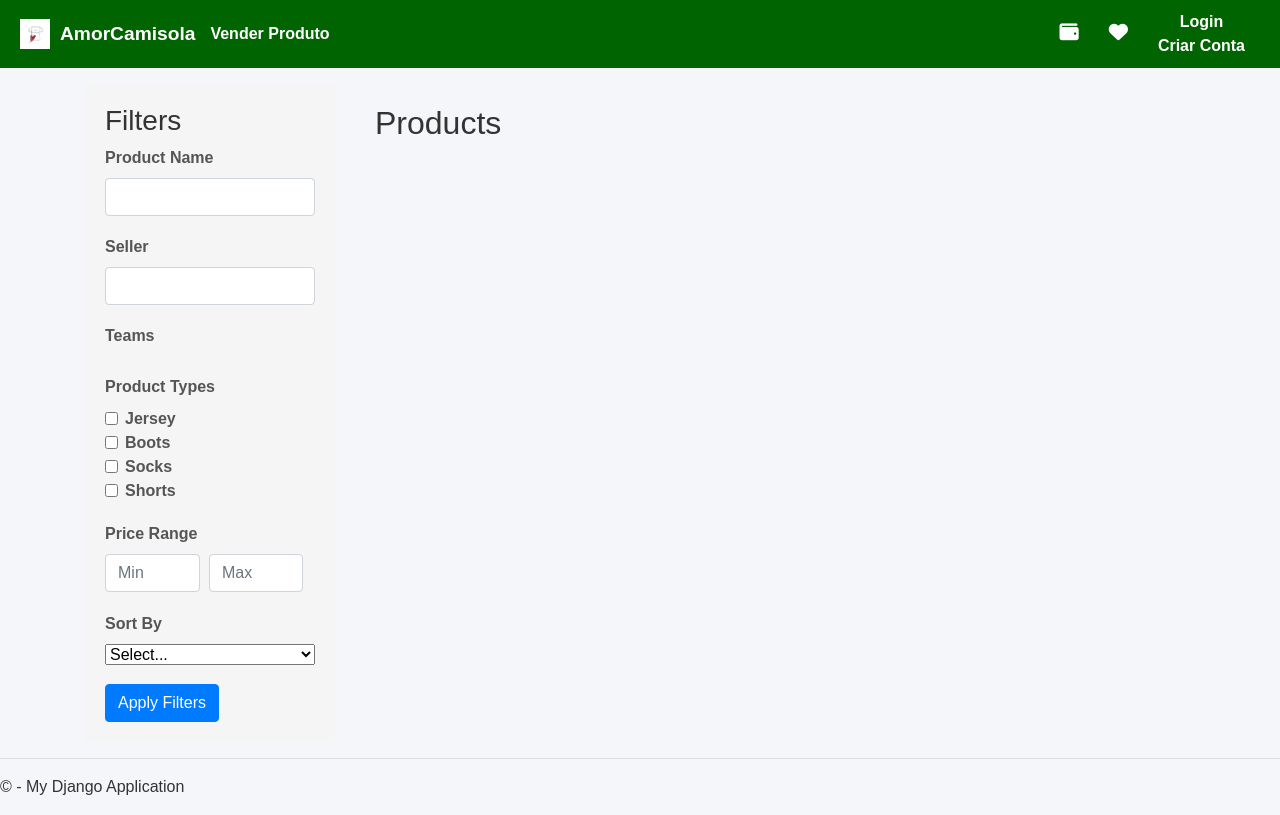
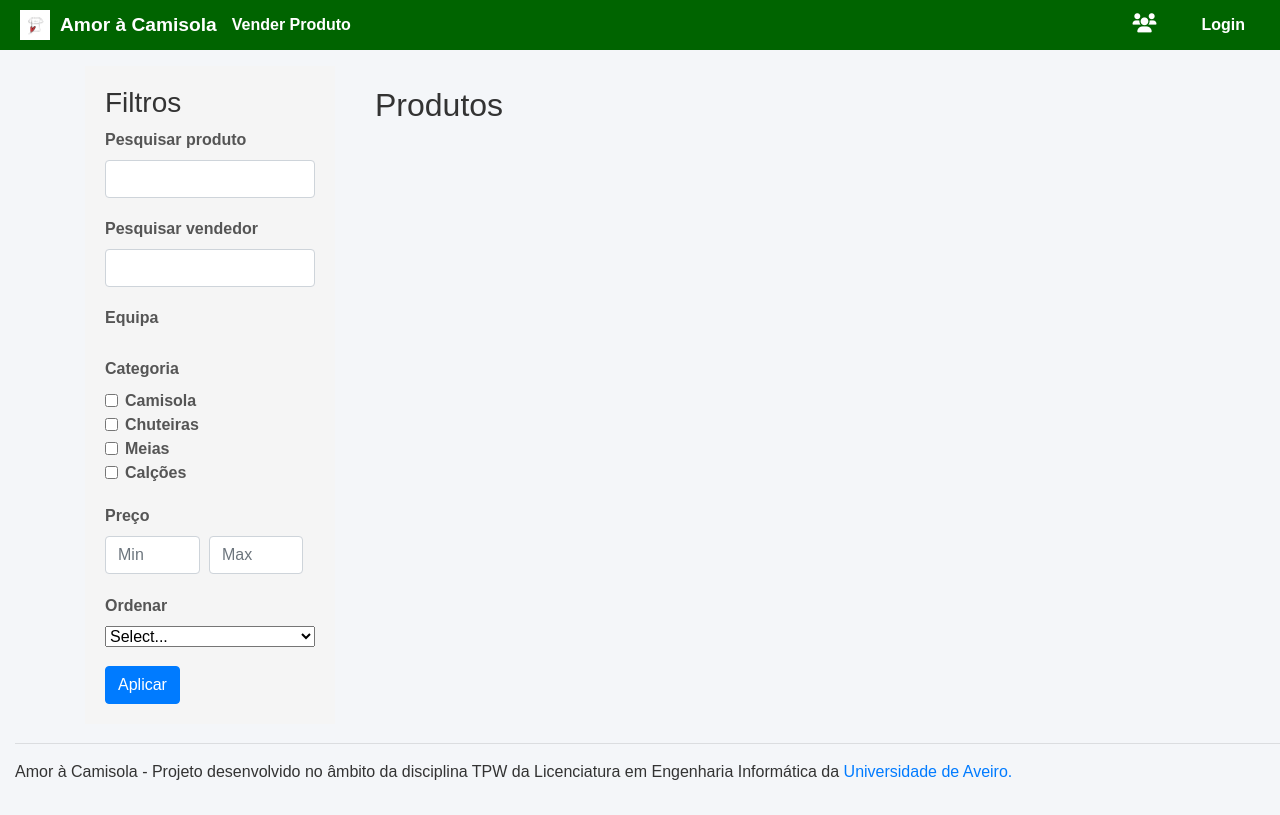
Before and after one commit to rodrigoabreu22/TPW_Project_1, a Django app: page / in a window 1280 px wide. After the commit the page ends 780 px from the top, so only its background shows below. Run offline with Django 5.2, Linux system fonts and the light colour scheme; data that the repository does not hold is empty; parts of the project's set-up code (start-up, migrations or seed data) failed here and were passed over; some libraries are stand-ins or nearby versions.

Commit message:
alterações em geral no website, pequenos ajustes, css melhorado!

```diff
--- a/AmorCamisola/forms.py
+++ b/AmorCamisola/forms.py
@@ -149,10 +149,10 @@ class ProductQuery(forms.Form):
     )
 
     PRODUCT_TYPE_CHOICES = [
-        ('Jersey', 'Jersey'),
-        ('Boots', 'Boots'),
-        ('Socks', 'Socks'),
-        ('Shorts', 'Shorts'),
+        ('Jersey', 'Camisola'),
+        ('Boots', 'Chuteiras'),
+        ('Socks', 'Meias'),
+        ('Shorts', 'Calções'),
     ]
     product_types = forms.MultipleChoiceField(
         label='Product Types',
@@ -177,12 +177,12 @@ class ProductQuery(forms.Form):
 
     # Sorting options
     SORT_CHOICES = [
-        ('price_asc', 'Price (Low to High)'),
-        ('price_desc', 'Price (High to Low)'),
-        ('name_asc', 'Product Name (A to Z)'),
-        ('name_desc', 'Product Name (Z to A)'),
-        ('seller_asc', 'Seller Name (A to Z)'),
-        ('seller_desc', 'Seller Name (Z to A)'),
+        ('price_asc', 'Preço (Menor a Maior)'),
+        ('price_desc', 'Preço (Maior a Menor)'),
+        ('name_asc', 'Name (A a Z)'),
+        ('name_desc', 'Nome (Z a A)'),
+        ('seller_asc', 'Vendedor (A a Z)'),
+        ('seller_desc', 'Vendedor (Z a A)'),
     ]
     sort_by = forms.ChoiceField(
         choices=SORT_CHOICES,
--- a/AmorCamisola/models.py
+++ b/AmorCamisola/models.py
@@ -69,10 +69,13 @@ OFFER_STATUS = (
     ('rejected', 'Rejeitado')
 )
 
+phone_validator = RegexValidator(regex=r'^\d{9}$', message="Phone number must be exactly 9 digits.")
+
 class UserProfile(models.Model):
     user = models.OneToOneField(User, on_delete=models.CASCADE)
     address = models.CharField(max_length=50)
-    phone = PhoneNumberField(unique=True, null=False, blank=False)
+
+    phone = models.CharField(max_length=9,unique=True,null=False,blank=False,validators=[phone_validator])
     image = models.FileField()
     wallet = models.DecimalField(max_digits=50, decimal_places=2, default=0)
 
@@ -174,6 +177,7 @@ class Boots(models.Model):
     def __str__(self):
         return self.product.__str__()
 
+
 class Offer(models.Model):
     buyer = models.ForeignKey(UserProfile, on_delete=models.CASCADE, related_name='buyer')
     product = models.ForeignKey(Product, on_delete=models.CASCADE)
--- a/AmorCamisola/static/css/login.css
+++ b/AmorCamisola/static/css/login.css
@@ -12,7 +12,7 @@ body, html {
     align-items: center;
     justify-content: center;
     min-height: 100vh;
-    background-color: darkslategray;
+    background-color: green;
 }
 
 .login-card {
--- a/AmorCamisola/templates/account.html
+++ b/AmorCamisola/templates/account.html
@@ -14,7 +14,7 @@
 </head>
 <body>
 <div class="container mt-5">
-    <h2>Configurações da Conta</h2>
+    <h2>Configurações <de></de> Conta</h2>
 
     <!-- Mensagem de Sucesso ou Erro -->
     {% if success %}
@@ -29,7 +29,7 @@
         {% csrf_token %}
         <h4 class="text-center">Foto de Perfil</h4>
         <div class="d-flex justify-content-center mb-3">
-            <img src="{% if account.image %}/media/{{ account.image.name }}{% else %}{% static 'fonts/imgs/defaultUser.png' %}{% endif %}"
+            <img src="{% if profile.image %}/media/{{ profile.image.name }}{% else %}{% static 'fonts/imgs/defaultUser.png' %}{% endif %}"
                  style="width: 10vw; height: 9vw; object-fit: cover"
                  class="rounded-circle" alt="">
         </div>
--- a/AmorCamisola/templates/home.html
+++ b/AmorCamisola/templates/home.html
@@ -6,22 +6,21 @@
 
 
 <div class="homepage-container">
-    <!-- Filtros na Barra Lateral Esquerda -->
     <div class="sidebar-filters">
-        <h3>Filters</h3>
+        <h3>Filtros</h3>
         <form method="GET" action="{% url 'home' %}">
             <div class="form-group">
-                <label for="id_name_query">Product Name</label>
+                <label for="id_name_query">Pesquisar produto</label>
                 <input type="text" class="form-control" id="id_name_query" name="name_query" value="{{ request.GET.name_query }}">
             </div>
 
             <div class="form-group">
-                <label for="id_user_query">Seller</label>
+                <label for="id_user_query">Pesquisar vendedor</label>
                 <input type="text" class="form-control" id="id_user_query" name="user_query" value="{{ request.GET.user_query }}">
             </div>
 
             <div class="form-group">
-                <label>Teams</label>
+                <label>Equipa</label>
                 <div>
                     {% for team in form.teams %}
                         <div class="form-check">
@@ -34,7 +33,7 @@
             </div>
 
             <div class="form-group">
-                <label>Product Types</label>
+                <label>Categoria</label>
                 <div>
                     {% for product_type in form.product_types %}
                         <div class="form-check">
@@ -47,7 +46,7 @@
             </div>
 
             <div class="form-group">
-                <label>Price Range</label>
+                <label>Preço</label>
                 <div class="price-range">
                     <input type="number" class="form-control" id="id_min_price" name="min_price" step="0.01" placeholder="Min" value="{{ request.GET.min_price }}">
                     <input type="number" class="form-control" id="id_max_price" name="max_price" step="0.01" placeholder="Max" value="{{ request.GET.max_price }}">
@@ -55,7 +54,7 @@
             </div>
 
             <div class="form-group">
-                <label for="id_sort_by">Sort By</label>
+                <label for="id_sort_by">Ordenar</label>
                 <select id="id_sort_by" name="sort_by">
                     <option value="">Select...</option>
                     {% for value, label in form.sort_by.field.choices %}
@@ -64,20 +63,21 @@
                 </select>
             </div>
 
-            <button type="submit" class="btn btn-primary">Apply Filters</button>
+            <button type="submit" class="btn btn-primary">Aplicar</button>
         </form>
     </div>
 
-    <!-- Exibição de Produtos -->
     <div class="products-display">
-        <h2>Products</h2>
+        <h2>Produtos</h2>
         <div class="product-list">
             {% for product in products %}
                 <div class="product-card">
-                    <img src="{{ product.image.url }}" alt="{{ product.name }}" class="product-image">
+                    <a href="{% url 'detailedproduct' id=product.id %}">
+                        <img src="{{ product.image.url }}" alt="{{ product.name }} de {{ user.username }}" class="card-img-top img-fluid rounded">
+                    </a>
                     <h5 class="product-name">{{ product.name }}</h5>
-                    <p class="product-seller">Seller: {{ product.seller.username }}</p>
-                    <p class="product-price">${{ product.price }}</p>
+                    <p class="product-seller">Seller: <a href="{% url 'profile' username=product.seller.username %}">{{ product.seller.username }}</a></p>
+                    <p class="product-price">{{ product.price }}€</p>
 
                     <form method="POST" action="">
                         {% csrf_token %}
--- a/AmorCamisola/templates/layout.html
+++ b/AmorCamisola/templates/layout.html
@@ -24,21 +24,24 @@
     <div class="navbar-left">
         <a href="{% url 'home' %}" class="logo">
             <img src="{% static 'images/Amor_camisola.png' %}" alt="Logo" class="logo-image">
-            <span class="company-name">AmorCamisola</span>
+            <span class="company-name">Amor à Camisola</span>
         </a>
         <a href="{% url 'publishproduct' %}">Vender Produto</a>
     </div>
     <div class="navbar-right">
+            <a href="{% url 'userlist' %}" title="Utilizadores"><i class="fa-solid fa-users"></i></a>
           <a href="{% url 'offers' %}" class="notification-icon" style="position: relative;">
             {% if request.user.is_authenticated %}
-              <i class="fa-regular fa-comments mx-3" style="color: #ffffff; cursor: pointer;" data-toggle="tooltip" title="Offers"></i>
+              <i class="fa-regular fa-comments mx-3" style="color: #ffffff; cursor: pointer;" data-toggle="tooltip" title="Ofertas"></i>
                 {% if offer_count > 0 %}
                   <span class="notification-bubble">{{ offer_count }}</span> <!-- Example notification count -->
                 {% endif %}
             {% endif %}
           </a>
-        <a href="{%  url 'wallet' %}"><i class="fas fa-wallet"></i></a>
-        <a href="{%  url 'favorite_list' %}"><i class="fas fa-heart"></i></a>
+        {% if request.user.is_authenticated %}
+            <a href="{%  url 'wallet' %}" title="Carteira"><i class="fas fa-wallet"></i>{{ profile.wallet }}€</a>
+            <a href="{%  url 'favorite_list' %}" title="Favoritos"><i class="fas fa-heart"></i></a>
+        {% endif %}
         {% include 'loginpartial.html' %}
     </div>
 </nav>
@@ -49,19 +52,15 @@
         </div> <!-- /container -->
     </main>
 
-    <footer>
+    <footer style="padding-left: 15px">
         <hr />
-        <p>&copy; {{ year }} - My Django Application</p>
+        <p> Amor à Camisola - Projeto desenvolvido no âmbito da disciplina TPW da Licenciatura em Engenharia Informática da <a href="https://www.ua.pt/">Universidade de Aveiro.</a></p>
     </footer>
 
-    <!-- JQuery and Bootstrap core
-    ================================================== -->
-    <!-- Placed at the end of the document so the pages load faster -->
     <script src="{% static 'scripts/jquery-3.4.1.min.js' %}"></script>
     <script src="{% static 'scripts/popper.min.js' %}"></script>
     <script src="{% static 'scripts/bootstrap.min.js' %}"></script>
 
-    <!-- Optional: Bootstrap tooltip (if you want to show a tooltip on hover) -->
     <script>
       $(function () {
         $('[data-toggle="tooltip"]').tooltip();
--- a/AmorCamisola/templates/loginpartial.html
+++ b/AmorCamisola/templates/loginpartial.html
@@ -2,9 +2,11 @@
 <form id="logoutForm" action="/logout" method="post" class="navbar-right">
     {% csrf_token %}
     <div class="dropdown">
-        <button class="btn btn-secondary dropdown-toggle" type="button" id="accountDropdown" data-toggle="dropdown" aria-haspopup="true" aria-expanded="false">My Account</button>
+        <button class="btn btn-secondary dropdown-toggle" type="button" id="accountDropdown" data-toggle="dropdown" aria-haspopup="true" aria-expanded="false" title="Minha conta">{{ user.username }}</button>
         <div class="dropdown-menu" aria-labelledby="accountDropdown">
-                        <a class="dropdown-item" href="{% url 'profile' username=user.username %}">My Profile</a>
+                        <a class="dropdown-item" href="{% url 'profile' username=user.username %}">Perfil</a>
+                        <a class="dropdown-item" href="{% url 'offers' %}">Ofertas</a>
+                        <a class="dropdown-item" href="{% url 'profile_settings' %}">Definições</a>
                         <a class="dropdown-item" href="javascript:document.getElementById('logoutForm').submit()">Logout</a>
         </div>
     </div>
@@ -14,6 +16,5 @@
 {% else %}
 <ul class="nav navbar-nav navbar-right">
     <li><a href="{% url 'login' %}">Login</a></li>
-    <li><a href="{% url 'createaccount' %}">Criar Conta</a></li>
 </ul>
 {% endif %}
--- a/AmorCamisola/templates/myProfile.html
+++ b/AmorCamisola/templates/myProfile.html
@@ -19,7 +19,7 @@
             </div>
             <div class="d-flex mb-3">
                 <div class="mr-4">
-                    <strong>{{ selling.count }}</strong> produtos
+                    <strong>{{ products.count }}</strong> produtos
                 </div>
                 <div class="mr-4">
                     <a href="#" class="text-dark" data-toggle="modal" data-target="#followersModal">
@@ -35,7 +35,7 @@
                 <p>Nome: {{ user.first_name }} {{ user.last_name }}</p>
                     <a class="btn btn-outline-secondary btn-sm">Histórico de Compras</a>
                     <a class="btn btn-outline-secondary btn-sm">Histórico de Vendas</a>
-                    <a class="btn btn-outline-secondary btn-sm">Ofertas</a>
+                    <a href="{% url 'offers'%}" class="btn btn-outline-secondary btn-sm">Ofertas</a>
         </div>
     </div>
     <hr/>
--- a/AmorCamisola/templates/offersTemplate.html
+++ b/AmorCamisola/templates/offersTemplate.html
@@ -306,7 +306,7 @@
 
             function toggleDeliveryLocation() {
                 if (addressChoiceField.value === 'profile_address') {
-                    customAddressField.value = "{{ userProfile.address }}";
+                    customAddressField.value = "{{ profile.address }}";
                     customAddressField.disabled = true;
                 } else {
                     customAddressField.disabled = false;
--- a/AmorCamisola/templates/profile.html
+++ b/AmorCamisola/templates/profile.html
@@ -27,7 +27,7 @@
                 </div>
             <div class="d-flex mb-3">
                 <div class="mr-4">
-                    <strong>{{ selling.count }}</strong> produtos
+                    <strong>{{ products.count }}</strong> produtos
                 </div>
                 <div class="mr-4">
                     <a class="text-dark">
@@ -67,7 +67,6 @@
         </div>
     </div>
 
-    <!-- Photo Grid Section for Products/Posts -->
     <div class="row">
         {% for product in products %}
             <div class="col-6 col-md-4 mb-4">
--- a/AmorCamisola/templates/wallet.html
+++ b/AmorCamisola/templates/wallet.html
@@ -7,7 +7,7 @@
     <div class="row mb-4 text-center">
         <div class="col">
             <h3 class="font-weight-bold text">Saldo na Carteira</h3>
-            <p class="display-4 text">{{ userinfo.wallet }} €</p>
+            <p class="display-4 text">{{ profile.wallet }} €</p>
         </div>
     </div>
 
--- a/AmorCamisola/views.py
+++ b/AmorCamisola/views.py
@@ -19,10 +19,12 @@ from django.contrib import messages
 @login_required
 def favorite_list(request):
     favorite_form = FavoriteForm(request.POST or None)
+    user_profile = None
     if request.user.is_authenticated:
         favorite_, _ = Favorite.objects.get_or_create(user=request.user)
         products = favorite_.products.all()
         favorites = favorite_.products.values_list('id', flat=True)
+        user_profile = UserProfile.objects.get(user=request.user)
 
         if favorite_form.is_valid():
             product_id = favorite_form.cleaned_data['favorite_product_id']
@@ -40,7 +42,8 @@ def favorite_list(request):
     return render(request, 'favorites.html', {
         'favorite_form': favorite_form,
         'favorites_ids': favorites,
-        'products': products
+        'products': products,
+        'profile': user_profile
     })
 
 def home(request):
@@ -51,6 +54,7 @@ def home(request):
     teams=[]
     product_types=[]
     favorites=[]
+    user_profile=None
 
     if form.is_valid():
         name_query = form.cleaned_data['name_query']
@@ -60,6 +64,7 @@ def home(request):
         min_price = form.cleaned_data['min_price']
         max_price = form.cleaned_data['max_price']
         sort_by = form.cleaned_data['sort_by']
+
 
 
         # Filtering logic
@@ -116,7 +121,7 @@ def home(request):
                 print(f"Product {product.id} added to favorites.")  # Debug
             return redirect('home')
         else:
-            print(f"WOMP WOMP WOMP WOMP WOMP WOMP")
+            user_profile = UserProfile.objects.get(user=request.user)
 
 
     return render(request, 'home.html', {
@@ -126,6 +131,7 @@ def home(request):
         'selected_teams': teams,
         'selected_types': product_types,
         'favorites_ids': favorites,
+        'profile': user_profile
     })
 
 
@@ -211,7 +217,7 @@ def viewProfile(request, username):
             if user.username == f.following.username:
                 follows = True
                 print("follows true")
-        tparams = {"user": user, "profile_user": profile_user, "following": following, "followers": followers, "selling": selling, "profile": profile, "follows":follows, "offer_count": getOffersCount(request), "report_form": report_form}
+        tparams = {"user": user, "profile_user": profile_user, "following": following, "followers": followers, "products": selling, "profile": profile, "follows":follows, "offer_count": getOffersCount(request), "report_form": report_form}
     else:
         tparams = {"profile_user": profile_user, "following": following, "followers": followers,"products": selling, "profile": profile, "offer_count": getOffersCount(request)}
 
@@ -219,6 +225,7 @@ def viewProfile(request, username):
 
 @login_required(login_url='/login/')  # Redirects to login if not authenticated
 def pubProduct(request):
+    user_profile = User.objects.get(id=request.user.id)
     if request.method == 'POST':
         form = ProductForm(request.POST,request.FILES)
         print(form.errors)
@@ -261,10 +268,10 @@ def pubProduct(request):
 
                 return redirect('/')
         else:
-            return render(request, 'publishProduct.html', {'form': form, 'error': True, "offer_count": getOffersCount(request)})
+            return render(request, 'publishProduct.html', {'form': form, 'error': True, "offer_count": getOffersCount(request), "profile": user_profile})
     else:
         form = ProductForm()
-    return render(request, 'publishProduct.html', {'form': form, 'error': False, "offer_count" : getOffersCount(request)})
+    return render(request, 'publishProduct.html', {'form': form, 'error': False, "offer_count" : getOffersCount(request), "profile": user_profile})
 
 @login_required
 def follow_user(request, username):
@@ -285,6 +292,9 @@ def userlist(request):
     query = None
     all_users = None
     all_user_profiles = None
+    myprofile = None
+    if request.user.is_authenticated:
+        myprofile = UserProfile.objects.get(user=request.user)
 
     # Fetch the 10 most popular users based on follower count
     popular_users = (
@@ -312,7 +322,8 @@ def userlist(request):
         'all_users': all_users,
         'all_user_profiles': all_user_profiles,
         'query': query,
-        'offer_count' : getOffersCount(request)
+        'offer_count' : getOffersCount(request),
+        'profile' : myprofile
     })
 
 
@@ -322,6 +333,7 @@ def detailedProduct(request, id):
     print(request)
     product = Product.objects.get(id=id)
     user = User.objects.get(id=request.user.id)
+    sellerProfile = UserProfile.objects.get(user = product.seller)
     try:
         userProfile = UserProfile.objects.get(user__id=request.user.id)
     except UserProfile.DoesNotExist:
@@ -347,7 +359,7 @@ def detailedProduct(request, id):
             print("saved")
             redirect('/')
     form = ListingOffer(userProfile, product)
-    tparams = {"product": product, 'form': form, 'userProfile': userProfile, 'user' : user, 'offer_count' : getOffersCount(request)}
+    tparams = {"product": product, 'form': form, 'profile': userProfile, 'user' : user, 'offer_count' : getOffersCount(request), 'sellerProfile': sellerProfile}
     return render(request, 'productDetailed.html', tparams)
 
 def offers(request, action=None, id=None):
@@ -388,7 +400,7 @@ def offers(request, action=None, id=None):
     receivedOffersFiltered = receivedOffers.exclude(sent_by__user_id=request.user.id).filter(offer_status__exact='in_progress')
     acceptedOffers = receivedOffers.filter(offer_status__exact='accepted') | madeOffers.filter(offer_status__exact='accepted')
     rejectedOffers = receivedOffers.filter(offer_status__exact='rejected') | madeOffers.filter(offer_status__exact='rejected')
-    tparams = {"userProfile": userProfile, "user": user, 'offers_received': receivedOffersFiltered, 'offers_made': madeOffers, 'offers_accepted': acceptedOffers, 'offers_rejected': rejectedOffers, 'form': form, 'offer_count' : getOffersCount(request)}
+    tparams = {"profile": userProfile, "user": user, 'offers_received': receivedOffersFiltered, 'offers_made': madeOffers, 'offers_accepted': acceptedOffers, 'offers_rejected': rejectedOffers, 'form': form, 'offer_count' : getOffersCount(request)}
     return render(request, 'offersTemplate.html', tparams)
 
 def acceptOffer(request, id):
@@ -445,7 +457,7 @@ def walletLogic(request):
     return render(request, 'wallet.html', {
         'depositoform': depositoform,
         'levantamentoform': levantamentoform,
-        'userinfo': userinfo,
+        'profile': userinfo,
     })
 
 @login_required
@@ -465,7 +477,7 @@ def deposit_money(request):
     return render(request, 'wallet.html', {
         'depositoform': depositoform,
         'levantamentoform': levantamentoform,
-        'userinfo': userinfo,
+        'profile': userinfo,
     })
 
 @login_required
@@ -488,7 +500,7 @@ def withdraw_money(request):
     return render(request, 'wallet.html', {
         'depositoform': depositoform,
         'levantamentoform': levantamentoform,
-        'userinfo': userinfo,
+        'profile': userinfo,
     })
 
 @login_required
@@ -508,7 +520,7 @@ def accountSettings(request):
         user_form = UpdateUser(initial={'email': user.email, 'username': user.username, 'first_name': user.first_name, 'last_name': user.last_name})
         profile_form = UpdateProfile(initial={'address':account.address, 'phone':account.phone})
         password_form = UpdatePassword()
-        return render(request, 'account.html', {'user': user, 'account':account,'image_form': image_form, 'user_form': user_form,
+        return render(request, 'account.html', {'user': user, 'profile':account,'image_form': image_form, 'user_form': user_form,
                                                          'profile_form': profile_form, 'password_form': password_form})
     elif request.method == 'POST':
         if 'image' in request.FILES:
@@ -526,7 +538,7 @@ def accountSettings(request):
                 else:
                     image_form = UploadProfilePicture()
                     print(image_form.errors)
-                    return render(request, 'account.html', {'user': user, 'account':account, 'image_form': image_form})
+                    return render(request, 'account.html', {'user': user, 'profile':account, 'image_form': image_form})
 
         elif  'profile_change' in request.POST:
             # get the form info
@@ -564,21 +576,21 @@ def accountSettings(request):
                     request.user.set_password(password_form.cleaned_data['new'])
                     user.save()
                     print('Password changed successfully!')
-                    return render(request, 'account.html', {'user': user, 'account':account, 'password_form': password_form,
+                    return render(request, 'account.html', {'user': user, 'profile':account, 'password_form': password_form,
                                                                      'image_form': image_form,
                                                                      'profile_form': profile_form,
                                                                      'user_form': user_form,
                                                                      'success': 'Password changed successfully!'})
                 else:
                     print('Passwords do not match!')
-                    return render(request, 'account.html', {'user': user, 'account':account, 'password_form': password_form,
+                    return render(request, 'account.html', {'user': user, 'profile':account, 'password_form': password_form,
                                                                      'image_form': image_form,
                                                                      'profile_form': profile_form,
                                                                      'user_form': user_form,
                                                                      'error': 'Passwords do not match!'})
 
             else:
-                return render(request, 'account.html', {'user': user, 'account':account, 'password_form': password_form,
+                return render(request, 'account.html', {'user': user, 'profile':account, 'password_form': password_form,
                                                                  'image_form': image_form,
                                                                  'profile_form': profile_form,
                                                                  'user_form': user_form,
```
Also changed, not shown: AmorCamisola/static/css/site.css (deleted, +0 -44 lines), AmorCamisola/templates/favorites.html (+17 -14 lines), AmorCamisola/templates/productDetailed.html (+23 -23 lines).
